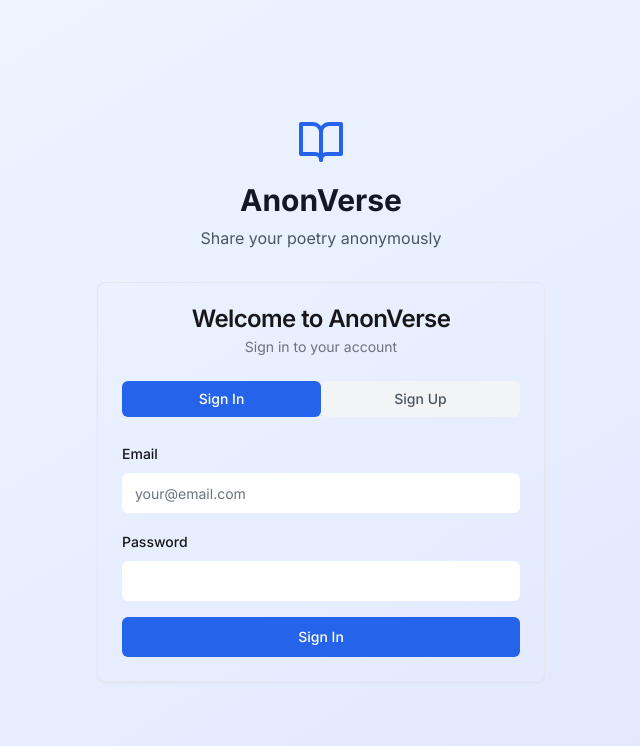
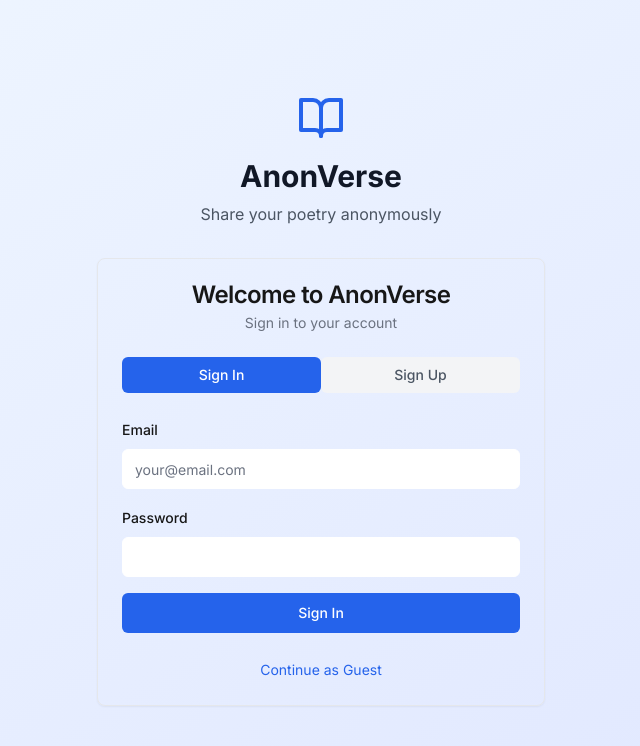
Before and after one commit to ManakRaj-7/AnonVerse, a Next.js app: page / in a window 1280 px wide. Shown: the top 746 px of the page, without its empty margins (319-959 px from the left). Built offline with nearby package versions, Linux system fonts and the light colour scheme; no server answers.

Commit message:
feat: add guest entry option to authentication screen
Added a "Continue as Guest" option to the authentication screen,
allowing users to browse the poetry feed without signing in. This change is frontend-only and does not affect existing
authentication, authorization, or backend logic.

```diff
--- a/components/auth-form.tsx
+++ b/components/auth-form.tsx
@@ -1,15 +1,18 @@
 'use client'
 
 import { useState } from 'react'
+import { useRouter } from 'next/navigation'
 import { useAuth } from './auth-provider'
 import { Button } from './ui/button'
 import { Input } from './ui/input'
 import { Label } from './ui/label'
 import { Card, CardContent, CardDescription, CardHeader, CardTitle } from './ui/card'
 import { Alert, AlertDescription } from './ui/alert'
-import { BookOpen, PenTool } from 'lucide-react'
+import { BookOpen } from 'lucide-react'
 
 export function AuthForm() {
+  const router = useRouter()
+
   const [isSignUp, setIsSignUp] = useState(false)
   const [email, setEmail] = useState('')
   const [password, setPassword] = useState('')
@@ -17,6 +20,7 @@ export function AuthForm() {
   const [error, setError] = useState('')
   const [loading, setLoading] = useState(false)
   const [showResend, setShowResend] = useState(false)
+
   const { signIn, signUp, resendConfirmation } = useAuth()
 
   const handleSubmit = async (e: React.FormEvent) => {
@@ -33,7 +37,10 @@ export function AuthForm() {
       }
     } catch (err: any) {
       setError(err.message)
-      if (err.message.includes('Email not confirmed') || err.message.includes('confirmation')) {
+      if (
+        err.message.includes('Email not confirmed') ||
+        err.message.includes('confirmation')
+      ) {
         setShowResend(true)
       }
     } finally {
@@ -50,6 +57,11 @@ export function AuthForm() {
     }
   }
 
+  const handleGuestAccess = () => {
+    localStorage.setItem('anonverse_guest', 'true')
+    router.push('/feed')
+  }
+
   return (
     <div className="min-h-screen flex items-center justify-center bg-gradient-to-br from-blue-50 to-indigo-100 dark:from-gray-900 dark:to-gray-800 p-4">
       <div className="w-full max-w-md">
@@ -57,7 +69,9 @@ export function AuthForm() {
           <div className="flex items-center justify-center mb-4">
             <BookOpen className="h-12 w-12 text-blue-600" />
           </div>
-          <h1 className="text-3xl font-bold text-gray-900 dark:text-white">AnonVerse</h1>
+          <h1 className="text-3xl font-bold text-gray-900 dark:text-white">
+            AnonVerse
+          </h1>
           <p className="text-gray-600 dark:text-gray-400 mt-2">
             Share your poetry anonymously
           </p>
@@ -67,11 +81,14 @@ export function AuthForm() {
           <CardHeader>
             <CardTitle className="text-center">Welcome to AnonVerse</CardTitle>
             <CardDescription className="text-center">
-              {isSignUp ? 'Create your anonymous profile' : 'Sign in to your account'}
+              {isSignUp
+                ? 'Create your anonymous profile'
+                : 'Sign in to your account'}
             </CardDescription>
           </CardHeader>
+
           <CardContent>
-            {/* Simple Tab Buttons */}
+            {/* Tabs */}
             <div className="grid w-full grid-cols-2 mb-6">
               <button
                 type="button"
@@ -97,7 +114,7 @@ export function AuthForm() {
               </button>
             </div>
 
-            {/* Sign In Form */}
+            {/* Sign In */}
             {!isSignUp && (
               <form onSubmit={handleSubmit} className="space-y-4">
                 <div className="space-y-2">
@@ -111,6 +128,7 @@ export function AuthForm() {
                     required
                   />
                 </div>
+
                 <div className="space-y-2">
                   <Label htmlFor="password">Password</Label>
                   <Input
@@ -121,13 +139,14 @@ export function AuthForm() {
                     required
                   />
                 </div>
+
                 <Button type="submit" className="w-full" disabled={loading}>
                   {loading ? 'Signing in...' : 'Sign In'}
                 </Button>
               </form>
             )}
 
-            {/* Sign Up Form */}
+            {/* Sign Up */}
             {isSignUp && (
               <form onSubmit={handleSubmit} className="space-y-4">
                 <div className="space-y-2">
@@ -140,6 +159,7 @@ export function AuthForm() {
                     required
                   />
                 </div>
+
                 <div className="space-y-2">
                   <Label htmlFor="signup-email">Email</Label>
                   <Input
@@ -151,6 +171,7 @@ export function AuthForm() {
                     required
                   />
                 </div>
+
                 <div className="space-y-2">
                   <Label htmlFor="signup-password">Password</Label>
                   <Input
@@ -161,18 +182,21 @@ export function AuthForm() {
                     required
                   />
                 </div>
+
                 <Button type="submit" className="w-full" disabled={loading}>
                   {loading ? 'Creating account...' : 'Create Account'}
                 </Button>
               </form>
             )}
 
+            {/* Error */}
             {error && (
               <Alert className="mt-4">
                 <AlertDescription>{error}</AlertDescription>
               </Alert>
             )}
 
+            {/* Resend */}
             {showResend && (
               <div className="mt-4 text-center">
                 <p className="text-sm text-gray-600 dark:text-gray-400">
@@ -187,6 +211,17 @@ export function AuthForm() {
                 </p>
               </div>
             )}
+
+            {/* Guest Access */}
+            <div className="mt-6 text-center">
+              <button
+                type="button"
+                onClick={handleGuestAccess}
+                className="text-sm text-blue-600 hover:underline dark:text-blue-400"
+              >
+                Continue as Guest
+              </button>
+            </div>
           </CardContent>
         </Card>
       </div>
```
